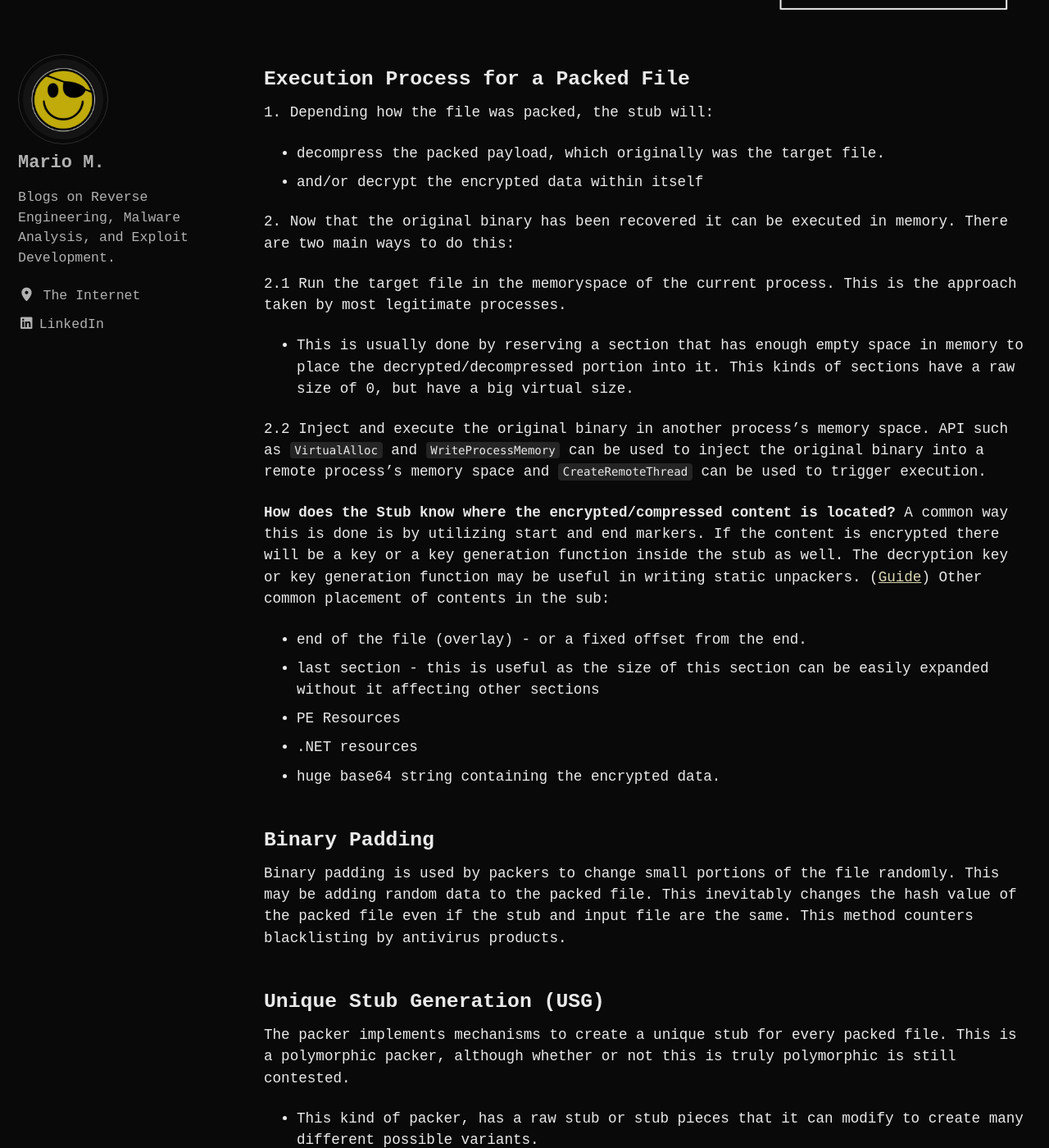
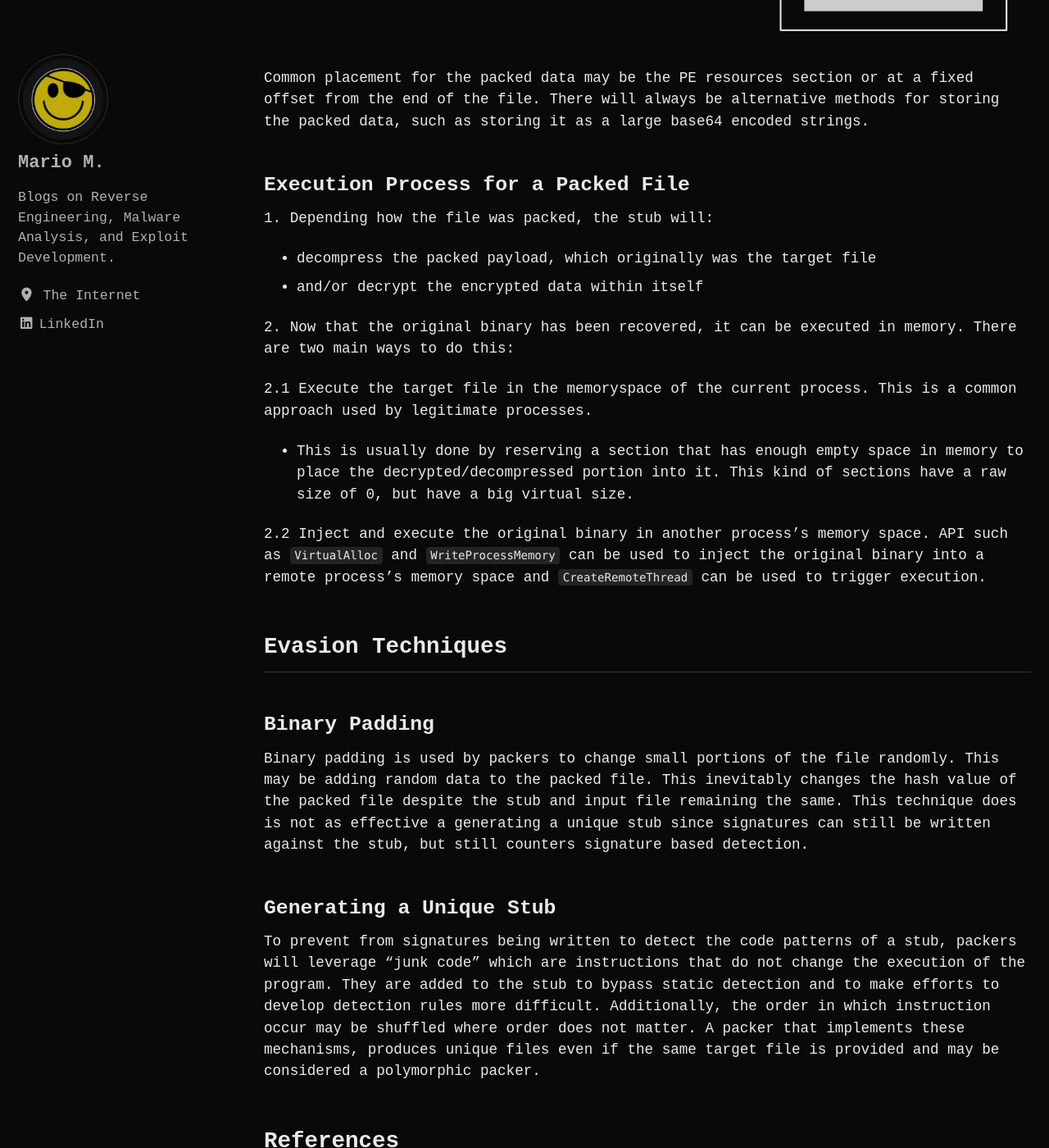
Before and after one commit to mariom3/mariom3.github.io, a Jekyll site: the page built from _posts/2023-05-14-packer-functionality.markdown, in a window 1280 px wide and 1400 px high, scrolled down 2462 px. Shown: the whole window at 82% size. Built offline with Jekyll 4.4.1, drawn with Linux system fonts in a browser that asks for light colours; cached includes are drawn as plain includes; some of the changed text lies outside the part shown.

Commit message:
Finalized draft on packers

```diff
--- a/_posts/2023-05-14-packer-functionality.markdown
+++ b/_posts/2023-05-14-packer-functionality.markdown
@@ -1,6 +1,6 @@
 ---
 layout: single
-title:  "Packer Functionality"
+title:  "Introduction to Packers"
 # date:   2024-06-01 16:44:45 -0500
 categories: "Malware-Analysis"
 toc: true
@@ -23,58 +23,34 @@ While no definitions for these are set in stone, I consider both crypters and pr
 ## Applications
 Packers are not inherently malicious and are legitimately used by companies to protect their software against piracy. Legitimate packers include [UPX](https://upx.github.io/) and [Themida](https://www.oreans.com/Themida.php).
 
-On the other hand, malicious packers main purpose is antivirus evasion. More advanced malicious packers go beyond avoiding static detection by also stealthily executing its payload; usually via memory injection techniques.
+On the other hand, malicious packers main purpose is to evade antivirus. More advanced malicious packers go beyond avoiding static detection by also stealthily executing its payload; usually via memory injection techniques.
 
 Understanding if a file was packed with a legitimate packer is simple. Static analysis tools such as Detect-it-Easy, that can identify what packer was used. Malicious packers will usually not self identify, but it is usually possible to identify if a sample is packed based on a binary's entropy and strings.
 
 ## Packing Process
-At a high level, the traditional process of packing a given binary is pretty straightforward. Given a binary, a packer will encrypt and/or compress the contents of the target file. The packer then generates a *stub*, which is another executable file that contains the unpacking routine and acts as a loader for the packed contents. The resulting packed file points to the stub (a.k.a. envelope) as the entry point and also contains packed data as shown below:
+At a high level, the traditional process of packing a given binary is pretty straightforward. Given a binary, a packer will encrypt and/or compress the contents of the target file. The packer then generates a *stub*, which is another executable file that contains the unpacking routine and acts as a loader for the packed contents. If the content is encrypted, the stub will also contain a key or a key generation function as well. The resulting packed file points to the stub (a.k.a. envelope) as the entry point and also contains packed data as shown below:
 
 ![Packing Process](/assets/images/packing_process.png)
 
+Common placement for the packed data may be the PE resources section or at a fixed offset from the end of the file. There will always be alternative methods for storing the packed data, such as storing it as a large base64 encoded strings.
 ### Execution Process for a Packed File
 
 1\. Depending how the file was packed, the stub will:
-- decompress the packed payload, which originally was the target file.
+- decompress the packed payload, which originally was the target file
 - and/or decrypt the encrypted data within itself
 
-2\. Now that the original binary has been recovered it can be executed in memory. There are two main ways to do this:
+2\. Now that the original binary has been recovered, it can be executed in memory. There are two main ways to do this:
 
-2.1 Run the target file in the memoryspace of the current process. This is the approach taken by most legitimate processes.
-- This is usually done by reserving a section that has enough empty space in memory to place the decrypted/decompressed portion into it. This kinds of sections have a raw size of 0, but have a big virtual size.
+2.1 Execute the target file in the memoryspace of the current process. This is a common approach used by legitimate processes.
+- This is usually done by reserving a section that has enough empty space in memory to place the decrypted/decompressed portion into it. This kind of sections have a raw size of 0, but have a big virtual size.
 
 2.2	Inject and execute the original binary in another process's memory space. API such as `VirtualAlloc` and `WriteProcessMemory` can be used to inject the original binary into a remote process's memory space and `CreateRemoteThread` can be used to trigger execution.
 
-**How does the Stub know where the encrypted/compressed content is located?**
-A common way this is done is by utilizing start and end markers. If the content is encrypted there will be a key or a key generation function inside the stub as well. The decryption key or key generation function may be useful in writing static unpackers. ([Guide](https://www.gdatasoftware.com/blog/2019/01/31413-unpack-lpdinch-malware)) Other common placement of contents in the sub:
-- end of the file (overlay) - or a fixed offset from the end.
-- last section - this is useful as the size of this section can be easily expanded without it affecting other sections
-- PE Resources
-- .NET resources
-- huge base64 string containing the encrypted data.
+## Evasion Techniques
+### Binary Padding
+Binary padding is used by packers to change small portions of the file randomly. This may be adding random data to the packed file. This inevitably changes the hash value of the packed file despite the stub and input file remaining the same. This technique does is not as effective a generating a unique stub since signatures can still be written against the stub, but still counters signature based detection.
+### Generating a Unique Stub
+To prevent from signatures being written to detect the code patterns of a stub, packers will leverage "junk code" which are instructions that do not change the execution of the program. They are added to the stub to bypass static detection and to make efforts to develop detection rules more difficult. Additionally, the order in which instruction occur may be shuffled where order does not matter. A packer that implements these mechanisms, produces unique files even if the same target file is provided and may be considered a polymorphic packer.
 
-### Binary Padding
-Binary padding is used by packers to change small portions of the file randomly. This may be adding random data to the packed file. This inevitably changes the hash value of the packed file even if the stub and input file are the same. This method counters blacklisting by antivirus products.
-
-### Unique Stub Generation (USG)
-The packer implements mechanisms to create a unique stub for every packed file.  This is a polymorphic packer, although whether or not this is truly polymorphic is still contested.
-- This kind of packer, has a raw stub or stub pieces that it can modify to create many different possible variants.
-- This may be accomplished by shuffling instructions where order does not matter, or adding "junk instructions" in random places.
-- When compared to *binary padding*, USG also evades antivirus pattern detection.
-
-## Misconceptions about Packers
-
-**Packers do not inject into compiled binaries.**
-In other words, packers do not make it so that only parts of the target file are encrypted/compressed. Doing so is overly complicated for a packer. This is because making changes to a compiled binary requires detailed knowledge of the internal structures of that binary.
-* Doing so is possible, but most malware does not do this for the purposes of evasion. Leaving parts unencrtypted or uncompressed makes evasion less likely to succeed.
-* An exception is viruses that may do this, but for other purposes.
-
-**Scantime Crypters are not Packers**
-* Scantime crypters are actually "builders" for malware droppers.
-
-**The following are not Polymorphic**
-* Usage of Binary Padding
-* When a packer carries hundreds or thousands of stubs that are used to pick one randomly from. This would actually be a oligomorphic crypter, because there are only a few predefined forms.
-
-## References:
+## References
 - MalwareAnalysisForHedgehogs: [Malware Theory - Packers](https://youtu.be/ESLEf66EzDk)
```
